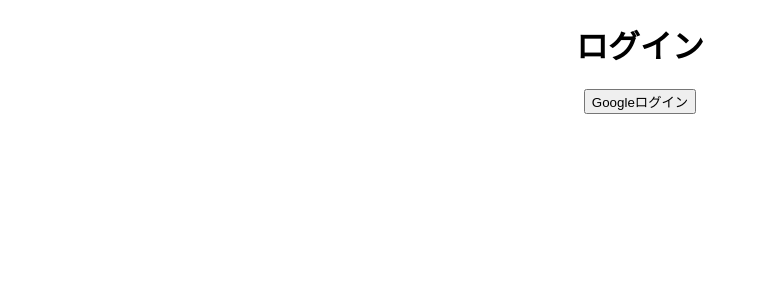
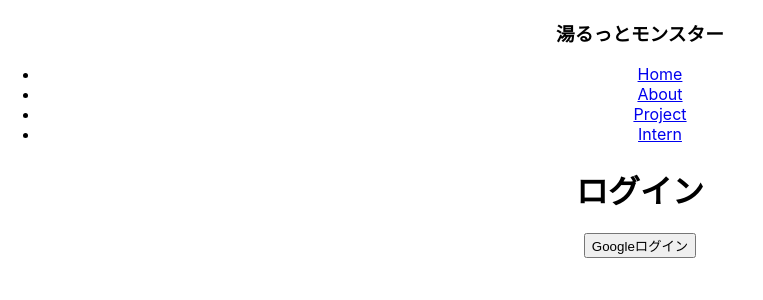
Before and after one commit to tomatoboy-hub/Yurutto_Monster, a React (Create React App) app: page /login in a window 1280 px wide. Shown: the top 300 px of the page, without its empty margins (0-763 px from the left). Built offline with nearby package versions, Linux system fonts and the light colour scheme; no server answers.

Commit message:
database

```diff
--- a/src/components/Login.js
+++ b/src/components/Login.js
@@ -1,8 +1,9 @@
 import React from 'react'
-import { auth ,provider} from '../firebase';
+import { auth ,provider,db} from '../firebase';
 import { Link,useNavigate } from 'react-router-dom';
 import { useState } from 'react';
 import { signInWithEmailAndPassword,signInWithPopup } from "firebase/auth";
+import { doc, setDoc  } from 'firebase/firestore';
 
 function Login() {
     const navigate = useNavigate();
@@ -10,7 +11,16 @@ function Login() {
 
     const handleLogin = async (event) => {
       try {
-        await signInWithPopup(auth,provider);
+        const result = await signInWithPopup(auth,provider);
+        const user = result.user;
+        const userRef = doc(db, 'users', user.uid);
+        await setDoc(userRef,{
+          uid:user.uid,
+          email:user.email,
+          name:user.displayName,
+          photoUrl:user.photoURL,
+        },{merge:true})
+
         navigate('/user');
       } catch (error) {
         console.log(error);
@@ -31,6 +41,19 @@ function Login() {
     }
   return (
     <div>
+      <header>
+      <div class="logo">
+        <h3>湯るっとモンスター</h3>
+        </div>
+        <nav>
+          <ul>
+            <li><a href="/">Home</a>
+            </li><li><a href="/about">About</a></li>
+            <li><a href="/project">Project</a></li>
+            <li><a href="/intern">Intern</a></li>
+            </ul>
+          </nav>
+      </header>
       <h1>ログイン</h1>
       {error && <p style={{ color: 'red' }}>{error}</p>}
       <button onClick={handleLogin}>Googleログイン</button>
--- a/src/context/AuthContext.js
+++ b/src/context/AuthContext.js
@@ -1,5 +1,6 @@
 import { createContext, useState, useContext,useEffect } from 'react';
 import { auth } from '../firebase';
+
 
 const AuthContext = createContext();
 
--- a/src/firebase.js
+++ b/src/firebase.js
@@ -1,5 +1,5 @@
 import { initializeApp } from 'firebase/app';
-import { getFirestore } from 'firebase/firestore';
+import { getFirestore,doc, setDoc  } from 'firebase/firestore';
 import { getAuth } from 'firebase/auth';
 import { GoogleAuthProvider } from "firebase/auth";
 
@@ -20,3 +20,5 @@ const app = initializeApp(firebaseConfig);
 export const provider = new GoogleAuthProvider();
 // 認証サービスの取得
 export const auth = getAuth(app);
+
+export const db =  getFirestore(app);
```
Also changed, not shown: src/components/Home.js (added, +11 -0 lines).
